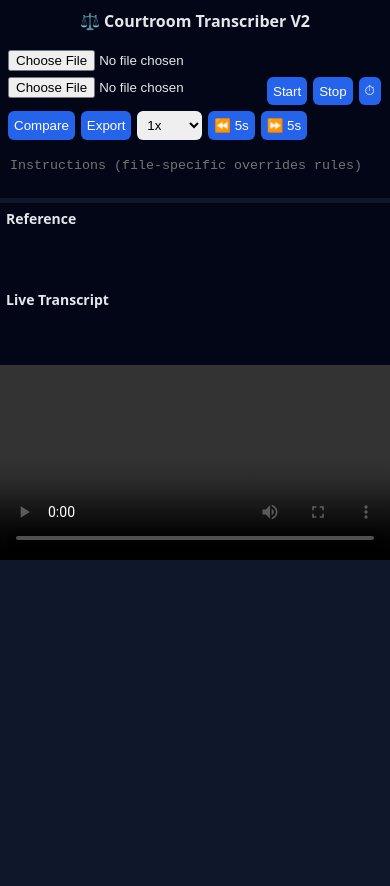
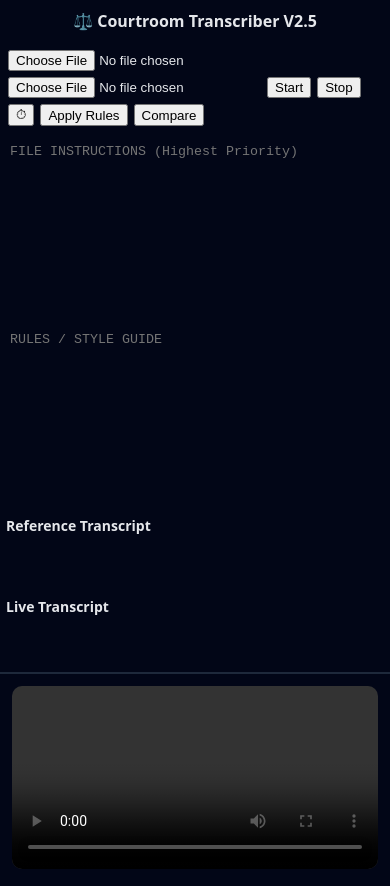
Before and after one commit to abdulwasirhabib92-sketch/Legal-transcriber, a plain HTML site: page index.html in a window 390 px wide. Before the commit the page ends 844 px from the top, so only its background shows below. Drawn offline with Linux system fonts and the light colour scheme.

Commit message:
Update index.html

```diff
--- a/index.html
+++ b/index.html
@@ -3,7 +3,7 @@
 <head>
 <meta charset="UTF-8">
 <meta name="viewport" content="width=device-width, initial-scale=1.0">
-<title>Legal Transcriber V2</title>
+<title>Legal Transcriber V2.5</title>
 
 <style>
 body {
@@ -20,6 +20,13 @@ header {
   font-weight: bold;
 }
 
+/* Layout */
+.container {
+  display: flex;
+  flex-direction: column;
+  height: 100vh;
+}
+
 .controls {
   padding: 8px;
   display: flex;
@@ -28,28 +35,22 @@ header {
   background: #020617;
 }
 
-button, select {
-  padding: 6px;
-  border-radius: 6px;
-  border: none;
+.main {
+  flex: 1;
+  display: flex;
+  flex-direction: column;
 }
 
-button { background: #2563eb; color: white; }
-
-textarea {
-  width: 100%;
-  background: #020617;
-  color: #e5e7eb;
-  border: none;
-  padding: 10px;
-  resize: none;
+.text-area {
+  flex: 1;
+  display: flex;
 }
 
-.container { display: flex; flex-direction: column; height: 100vh; }
-
-.split { flex: 1; display: flex; }
-
-.panel { flex: 1; display: flex; flex-direction: column; }
+.panel {
+  flex: 1;
+  display: flex;
+  flex-direction: column;
+}
 
 .panel h3 {
   margin: 0;
@@ -58,24 +59,39 @@ textarea {
   font-size: 14px;
 }
 
-.mismatch {
-  background: rgba(255,0,0,0.2);
+textarea {
+  flex: 1;
+  background: #020617;
+  color: #e5e7eb;
+  border: none;
+  padding: 10px;
+  resize: none;
+}
+
+/* Separate media zone */
+.media-zone {
+  padding: 12px;
+  background: #020617;
+  border-top: 2px solid #1e293b;
 }
 
 video {
   width: 100%;
-  background: black;
+  border-radius: 10px;
 }
 
+/* Mobile */
 @media(max-width:768px){
-  .split { flex-direction: column; }
+  .text-area { flex-direction: column; }
 }
 </style>
 </head>
 
 <body>
 
-<header>⚖️ Courtroom Transcriber V2</header>
+<header>⚖️ Courtroom Transcriber V2.5</header>
+
+<div class="container">
 
   <div class="controls">
     <input type="file" id="mediaFile" accept="audio/*,video/*">
@@ -84,25 +100,19 @@ video {
     <button onclick="startRec()">Start</button>
     <button onclick="stopRec()">Stop</button>
     <button onclick="insertTimestamp()">⏱</button>
+    <button onclick="applyProcessing()">Apply Rules</button>
     <button onclick="compareText()">Compare</button>
-  <button onclick="exportTxt()">Export</button>
-
-  <select onchange="setSpeed(this.value)">
-    <option value="1">1x</option>
-    <option value="1.5">1.5x</option>
-    <option value="2">2x</option>
-    <option value="0.75">0.75x</option>
-  </select>
-
-  <button onclick="jump(-5)">⏪ 5s</button>
-  <button onclick="jump(5)">⏩ 5s</button>
   </div>
 
-<textarea id="instructions" placeholder="Instructions (file-specific overrides rules)"></textarea>
+  <!-- Instruction Priority -->
+  <textarea id="instructions" placeholder="FILE INSTRUCTIONS (Highest Priority)"></textarea>
+  <textarea id="rules" placeholder="RULES / STYLE GUIDE"></textarea>
 
-<div class="split">
+  <div class="main">
+
+    <div class="text-area">
       <div class="panel">
-    <h3>Reference</h3>
+        <h3>Reference Transcript</h3>
         <textarea id="ref"></textarea>
       </div>
 
@@ -112,7 +122,14 @@ video {
       </div>
     </div>
 
+    <!-- Media separated -->
+    <div class="media-zone">
       <video id="player" controls></video>
+    </div>
+
+  </div>
+
+</div>
 
 <script>
 let recognition;
@@ -121,18 +138,15 @@ let running = false;
 const live = document.getElementById("live");
 const ref = document.getElementById("ref");
 
-function loadText(file){
+mediaFile.onchange = e => {
+  player.src = URL.createObjectURL(e.target.files[0]);
+};
+
+textFile.onchange = e => {
   const r = new FileReader();
-  r.onload = e => ref.value = e.target.result;
-  r.readAsText(file);
-}
-
-function loadMedia(file){
-  player.src = URL.createObjectURL(file);
-}
-
-mediaFile.onchange = e => loadMedia(e.target.files[0]);
-textFile.onchange = e => loadText(e.target.files[0]);
+  r.onload = ev => ref.value = ev.target.result;
+  r.readAsText(e.target.files[0]);
+};
 
 function startRec(){
   if(!('webkitSpeechRecognition' in window)){
@@ -142,7 +156,6 @@ function startRec(){
 
   recognition = new webkitSpeechRecognition();
   recognition.continuous = true;
-  recognition.interimResults = true;
 
   recognition.onresult = e => {
     let t = "";
@@ -150,7 +163,6 @@ function startRec(){
       t += e.results[i][0].transcript;
     }
     live.value += t + " ";
-    save();
   };
 
   recognition.start();
@@ -164,51 +176,70 @@ function stopRec(){
   }
 }
 
-function insertTimestamp(){
-  let t = player.currentTime.toFixed(2);
-  live.value += ` [${t}s] `;
+/* =========================
+   PRIORITY PROCESSING ENGINE
+========================= */
+
+function applyProcessing(){
+  let text = live.value;
+
+  const instructions = document.getElementById("instructions").value.toLowerCase();
+  const rules = document.getElementById("rules").value.toLowerCase();
+
+  // DEFAULT CLEANING
+  text = text.replace(/\s+/g, " ");
+
+  // RULES LAYER
+  if(rules.includes("capitalize")){
+    text = text.replace(/(^\w|\.\s*\w)/g, c => c.toUpperCase());
   }
+
+  // INSTRUCTION OVERRIDE
+  if(instructions.includes("uppercase")){
+    text = text.toUpperCase();
+  }
+
+  if(instructions.includes("remove filler")){
+    text = text.replace(/\b(um|uh|like)\b/gi, "");
+  }
+
+  if(instructions.includes("strict verbatim")){
+    // override cleanup
+    text = live.value;
+  }
+
+  live.value = text;
+}
+
+/* =========================
+   COMPARE ENGINE
+========================= */
 
 function compareText(){
   let l = live.value.split(" ");
   let r = ref.value.split(" ");
 
-  let result = "";
+  let output = "";
 
   for(let i=0;i<l.length;i++){
     if(l[i] !== r[i]){
-      result += `<span class="mismatch">${l[i]}</span> `;
+      output += `<span style="background:red">${l[i]}</span> `;
     } else {
-      result += l[i] + " ";
+      output += l[i] + " ";
     }
   }
 
-  live.innerHTML = result;
+  live.innerHTML = output;
 }
 
-function setSpeed(v){
-  player.playbackRate = v;
+/* =========================
+   UTIL
+========================= */
+
+function insertTimestamp(){
+  live.value += `[${player.currentTime.toFixed(2)}s] `;
 }
 
-function jump(sec){
-  player.currentTime += sec;
-}
-
-function exportTxt(){
-  const blob = new Blob([live.value], {type:"text/plain"});
-  const a = document.createElement("a");
-  a.href = URL.createObjectURL(blob);
-  a.download = "transcript.txt";
-  a.click();
-}
-
-function save(){
-  localStorage.setItem("live", live.value);
-}
-
-window.onload = ()=>{
-  live.value = localStorage.getItem("live") || "";
-};
 </script>
 
 </body>
```
Lines whose indentation alone changed are shown as unchanged.
